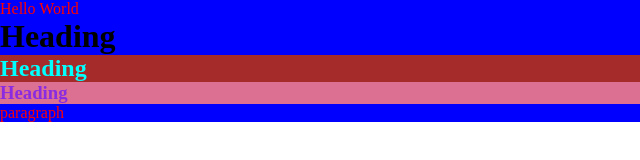
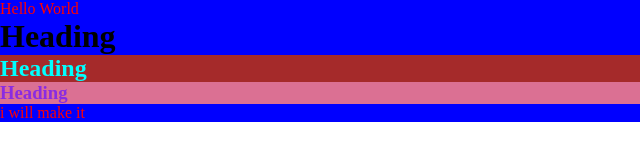
Before and after one commit to BennethJane/-Git-Class, a website: page index.html in a window 1280 px wide. Shown: the full height of the page, 0-640 px from the left. Drawn offline with Linux system fonts and the light colour scheme.

Commit message:
teaching commit

```diff
--- a/index.html
+++ b/index.html
@@ -11,6 +11,6 @@
     <h1>Heading</h1>
     <h2>Heading</h2>
     <h3>Heading</h3>
-    <p>paragraph</p>
+    <p>i will make it</p>
 </body>
 </html>
```
